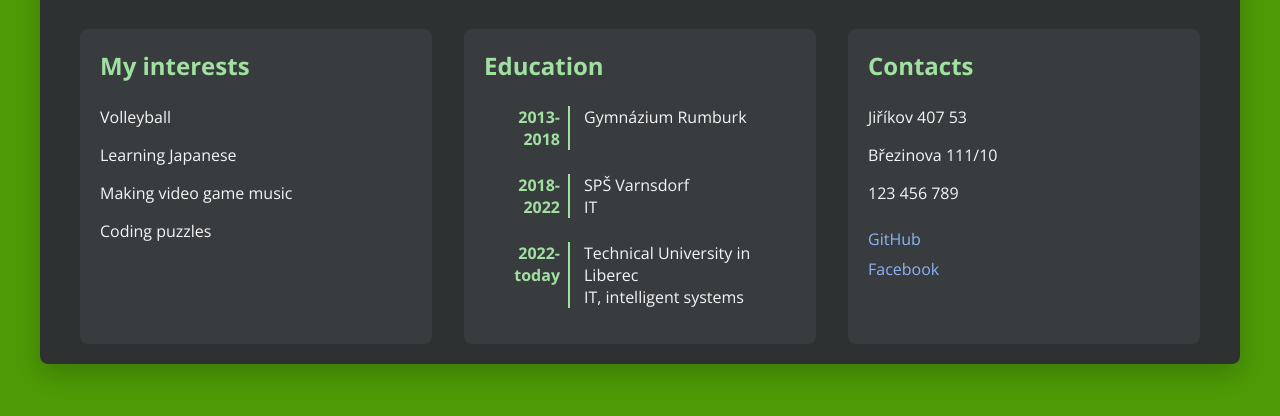
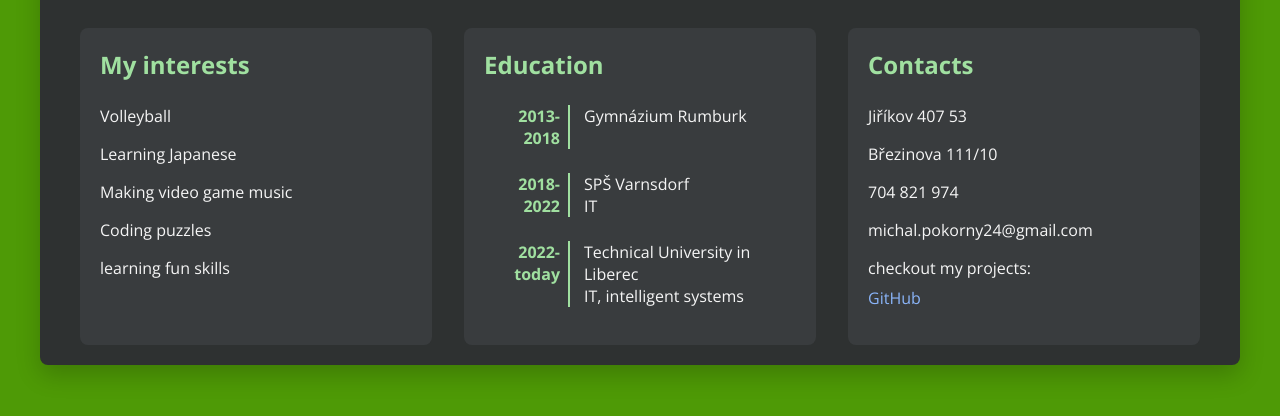
Before and after one commit to MichalPKN/Portfolio, a plain HTML site: page index.html in a window 1280 px wide. Shown: the part 320-736 px from the top of the page. Drawn offline with nearby package versions, Linux system fonts and the light colour scheme.

Commit message:
update 3

```diff
--- a/index.html
+++ b/index.html
@@ -187,6 +187,7 @@
                     <p>Learning Japanese</p>
                     <p>Making video game music</p>
                     <p>Coding puzzles</p>
+                    <p>learning fun skills</p>
                 </div>
                 <div>
                     <h3>Education</h3>
@@ -205,9 +206,9 @@
                     <h3>Contacts</h3>
                     <p>Jiříkov 407 53</p>
                     <p>Březinova 111/10</p>
-                    <p>123 456 789</p>
-                    <a href="https://github.com/MichalPKN">GitHub</a><br>
-                    <a href="https://www.facebook.com/Miapp1234">Facebook</a>
+                    <p>704 821 974</p>
+                    <p>michal.pokorny24@gmail.com</p>
+                    <p>checkout my projects:<br><a href="https://github.com/MichalPKN">GitHub</a></p>
                 </div>
             </div>
         </div>
```
